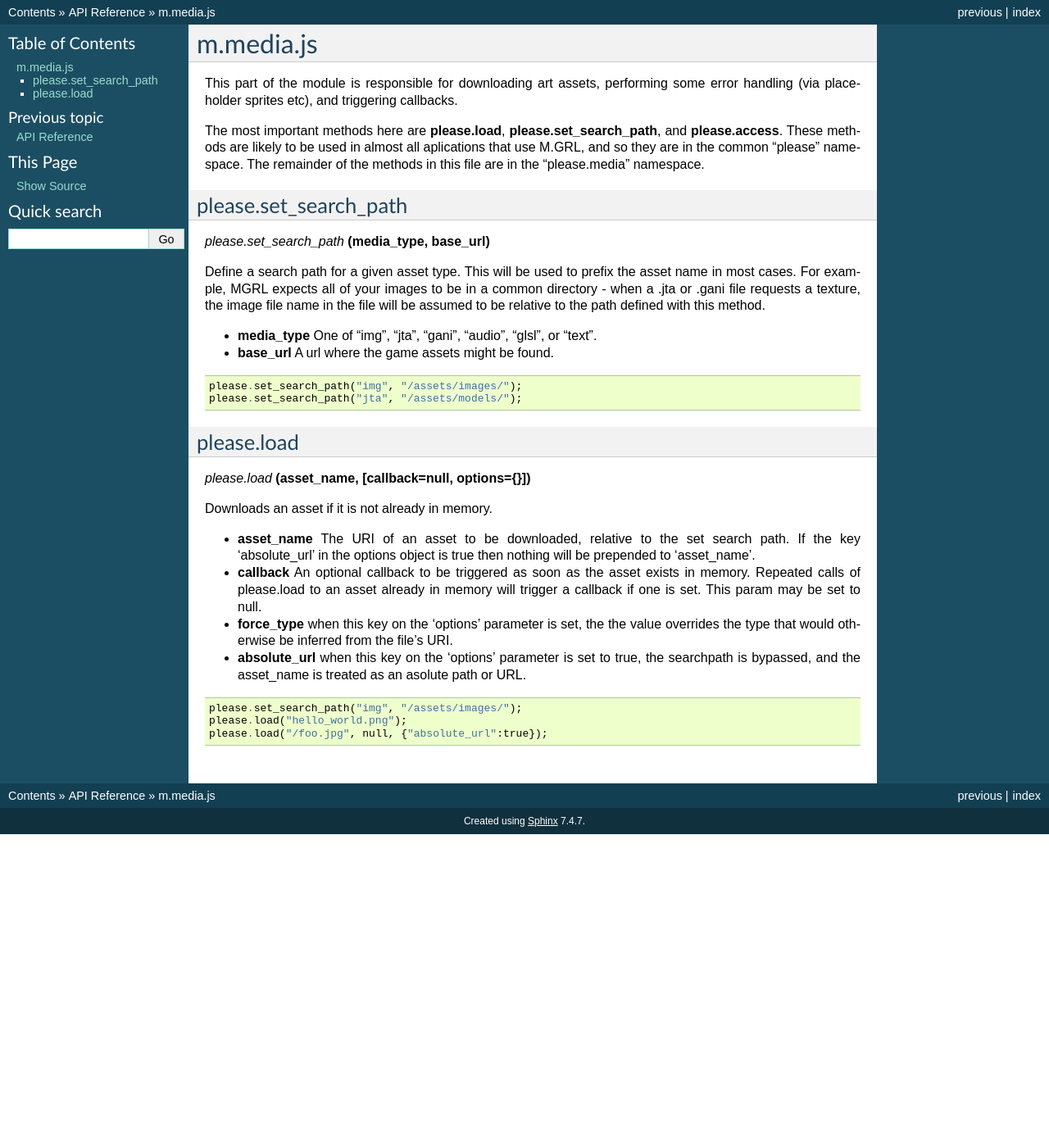
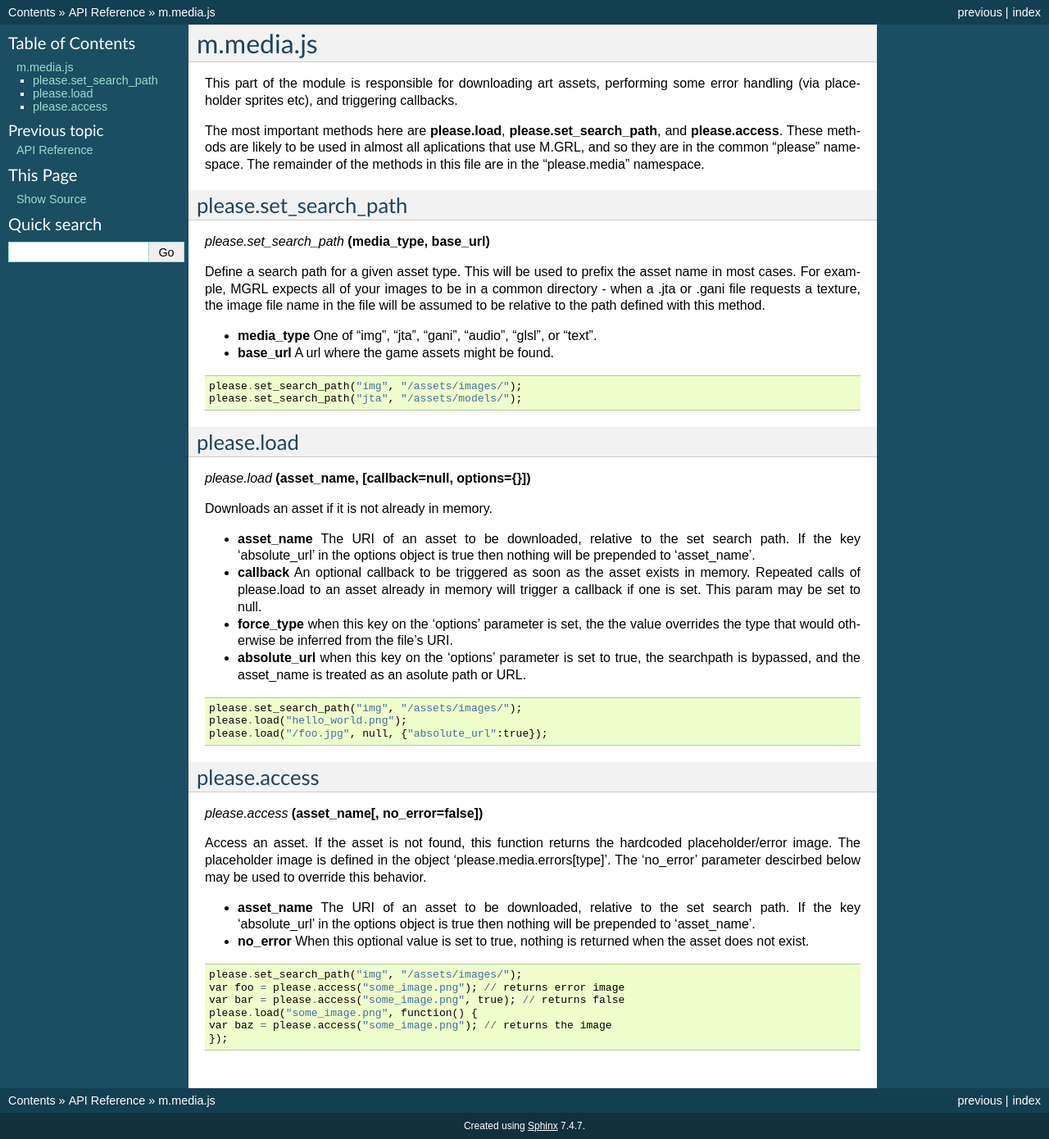
Before and after one commit to Aeva/m.grl, a Sphinx documentation site: the page built from docs/source/api_reference/m.media.rst, in a window 1280 px wide. Shown: the whole page at 82% size. Built offline with Sphinx 7.4.7, drawn with Linux system fonts in a browser that asks for light colours; before the commit the page ends 1018 px from its top, so only the background shows below that.

Commit message:
#30 - reworking document comments in m.media.js

```diff
--- a/docs/source/api_reference/m.media.rst
+++ b/docs/source/api_reference/m.media.rst
@@ -66,3 +66,30 @@ Downloads an asset if it is not already in memory.
     please.set_search_path("img", "/assets/images/");
     please.load("hello_world.png");
     please.load("/foo.jpg", null, {"absolute_url":true});
+
+
+
+please.access
+-------------
+*please.access* **(asset\_name[, no\_error=false])**
+
+Access an asset. If the asset is not found, this function returns the
+hardcoded placeholder/error image. The placeholder image is defined in
+the object 'please.media.errors[type]'. The 'no\_error' parameter
+descirbed below may be used to override this behavior.
+
+-  **asset\_name** The URI of an asset to be downloaded, relative to the
+   set search path. If the key 'absolute\_url' in the options object is
+   true then nothing will be prepended to 'asset\_name'.
+
+-  **no\_error** When this optional value is set to true, nothing is
+   returned when the asset does not exist.
+
+::
+
+    please.set_search_path("img", "/assets/images/");
+    var foo = please.access("some_image.png"); // returns error image
+    var bar = please.access("some_image.png", true); // returns false
+    please.load("some_image.png", function() {
+    var baz = please.access("some_image.png"); // returns the image
+    });
```
Also changed, not shown: 1 other file.
